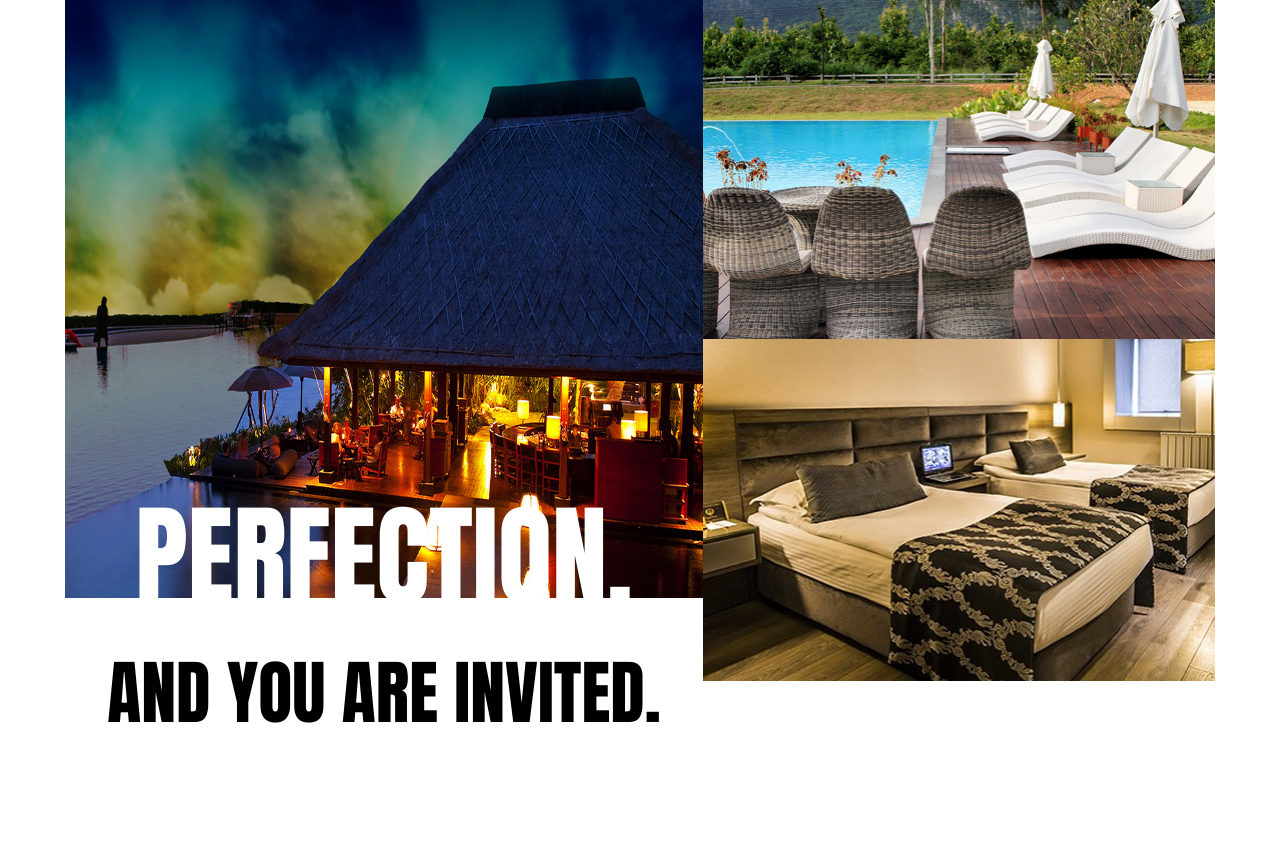
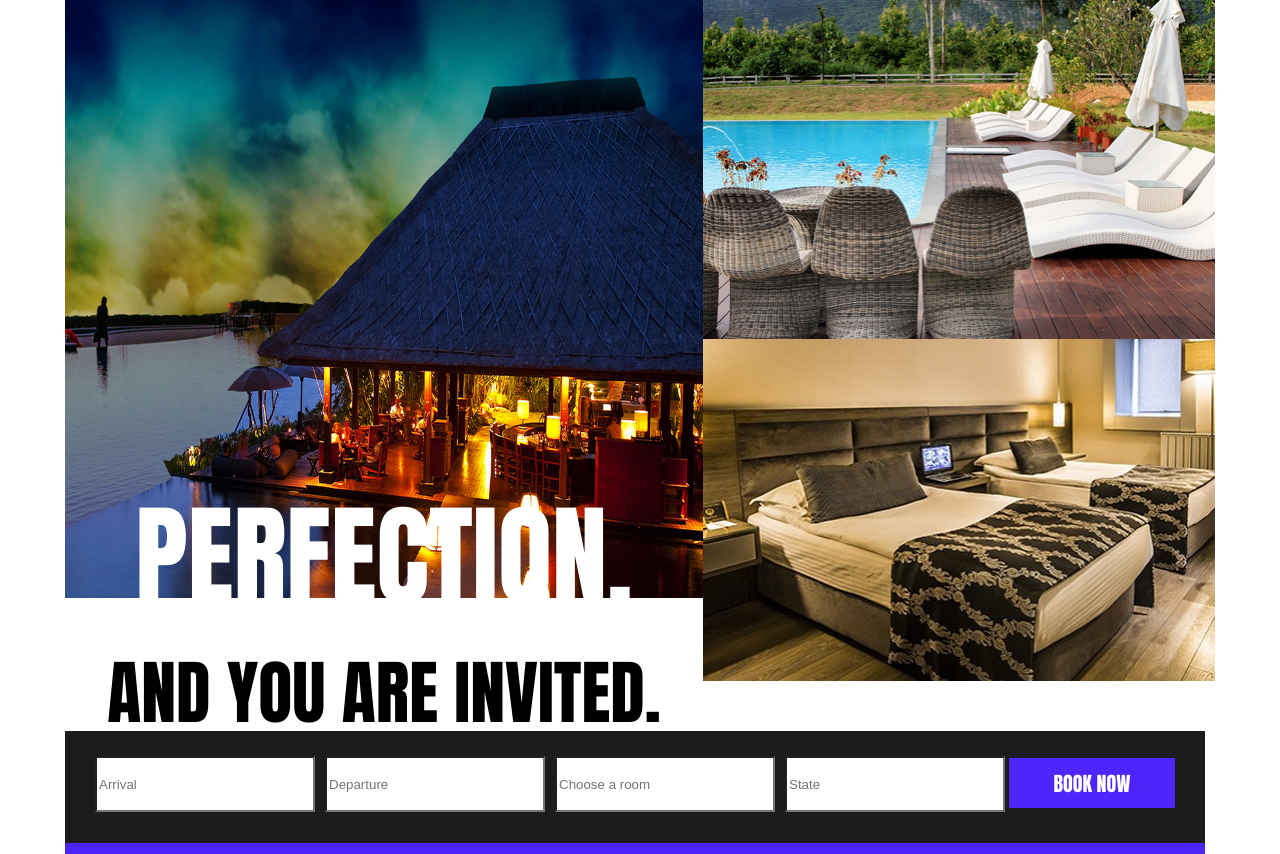
Before and after one commit to Khebnev/HotelAmerica, a plain HTML site: page index.html in a window 1280 px wide. Shown: the part 72-926 px from the top of the page. Before the commit the page ends 817 px from the top, so only its background shows below. Drawn offline with Linux system fonts and the light colour scheme.

Commit message:
3.hotel-booking-bar added a block of hotel-booking-bar

```diff
--- a/index.html
+++ b/index.html
@@ -40,6 +40,27 @@
                     </div>
                 </div>
             </div>
+            <div class="hotel-booking-bar">
+                <ul class="hotel-booking-bar__input-list clearfix">
+                    <li class="hotel-booking-bar__input-list_item">
+                        <input type="text" class="hotel-booking-bar__text hbb__arrival" placeholder="Arrival">
+                    </li>
+                    <li class="hotel-booking-bar__input-list_item">
+                        <input type="text" class="hotel-booking-bar__text" placeholder="Departure">
+                    </li>
+                    <li class="hotel-booking-bar__input-list_item">
+                        <input type="text" class="hotel-booking-bar__text" placeholder="Choose a room">
+                    </li>
+                    <li class="hotel-booking-bar__input-list_item hbb_state" state>
+                        <input type="text" class="hotel-booking-bar__text" placeholder="State">
+                    </li>
+                    <li class="hotel-booking-bar__input-list_item-btn">
+                        <div class="hotel-booking-bar__button">
+                            <input type="button" class="hotel-booking-bar__btn" value="book now">
+                        </div>
+                    </li>
+                </ul>
+            </div>
         </main>
     </div>
     <footer class="footer">
--- a/style.css
+++ b/style.css
@@ -96,6 +96,63 @@ html, body{
     width: 512px;
     height: 342px;
 }
+
+/*hotel-booking-bar*/
+
+.hotel-booking-bar{
+    width: 1140px;
+    height: 112px;
+    background-color: #1c1c1c;
+    margin-top: 50px;
+    border-bottom: 11px solid #4e26fd;
+}
+.hotel-booking-bar__input-list{
+    margin-block-start: 0;
+    margin-block-end: 0;
+    padding-inline-start: 0;
+}
+.hotel-booking-bar__input-list_item{
+    float: left;
+    list-style: none;
+    margin-right: 10px;
+    margin-top: 25px;
+
+}
+.hbb__arrival{
+    margin-left: 30px;
+}
+.hbb_state{
+    margin-right: 0;
+}
+.hotel-booking-bar__input-list_item-btn{
+    float: right;
+    list-style: none;
+}
+.hotel-booking-bar__text{
+    width: 212px;
+    height: 50px;
+    background-color: #fff;
+/*    padding-left: 5px; Is it good to use padding for move placeholder? */
+}
+.hotel-booking-bar__button{
+    width: 166px;
+    height: 50px;
+    margin-right: 30px;
+    margin-top: 27px;
+}
+.hotel-booking-bar__btn{
+    width: 166px;
+    height: 50px;
+    float: right;
+    text-transform: uppercase;
+    font: 20px Impact;
+    background-color: #4e26fd;
+    color: #fff;
+    border: none;
+}
+
+
+
 
 
 
```
